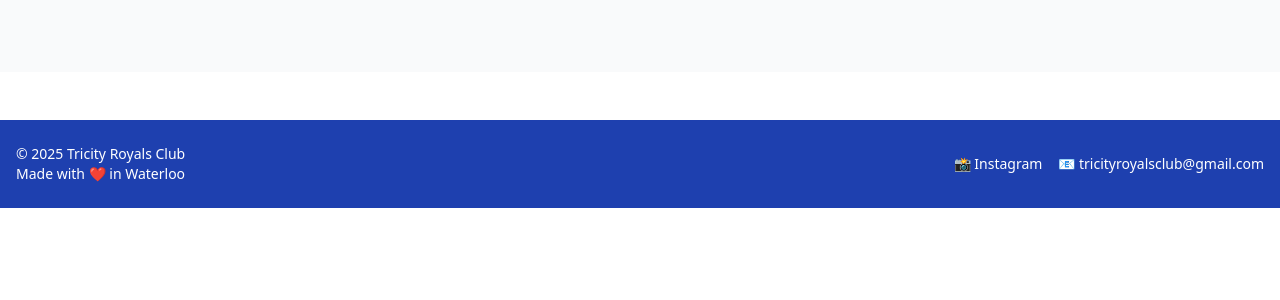
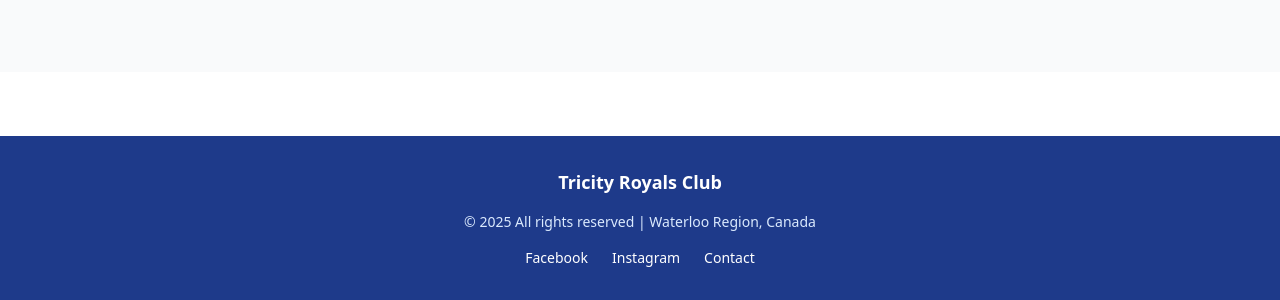
Before and after one commit to jagsrj/tricityroyalsclub, a React (Vite) app in the folder tricity-royals-client/: page /TeamList in a window 1280 px wide. Shown: the part 793-1093 px from the top of the page. Before the commit the page ends 1001 px from the top, so only its background shows below. Built offline with nearby package versions, Linux system fonts and the light colour scheme; no server answers.

Commit message:
updated footer on all pages

```diff
--- a/tricity-royals-client/package.json
+++ b/tricity-royals-client/package.json
@@ -21,6 +21,7 @@
     "@eslint/js": "^9.22.0",
     "@types/react": "^19.0.10",
     "@types/react-dom": "^19.0.4",
+    "@types/react-helmet": "^6.1.11",
     "@vitejs/plugin-react": "^4.3.4",
     "autoprefixer": "^10.4.21",
     "eslint": "^9.22.0",
--- a/tricity-royals-client/src/components/Footer.tsx
+++ b/tricity-royals-client/src/components/Footer.tsx
@@ -1,33 +1,35 @@
 // src/components/Footer.tsx
+
 export default function Footer() {
     return (
-      <footer className="bg-blue-800 text-white text-sm py-6 mt-12">
-        <div className="max-w-7xl mx-auto px-4 flex flex-col sm:flex-row items-center justify-between gap-4">
-
-          {/* Left: Copyright */}
-          <div className="text-center sm:text-left">
-            <p>© {new Date().getFullYear()} Tricity Royals Club</p>
-            <p>Made with ❤️ in Waterloo</p>
-          </div>
-
-          {/* Right: Links */}
-          <div className="flex gap-4 items-center">
+      <footer className="bg-blue-900 text-white py-8 px-6 mt-16">
+        <div className="max-w-4xl mx-auto text-center space-y-4">
+          <p className="font-semibold text-lg">Tricity Royals Club</p>
+          <p className="text-sm text-blue-100">
+            © {new Date().getFullYear()} All rights reserved | Waterloo Region, Canada
+          </p>
+          <div className="flex justify-center gap-6 mt-2 text-sm">
             <a
-              href="https://www.instagram.com/tricityroyals"
+              href="https://facebook.com"
               target="_blank"
               rel="noopener noreferrer"
-              className="hover:text-blue-200 transition"
-              title="Instagram"
+              className="hover:text-blue-300"
             >
-              📸 Instagram
+              Facebook
             </a>
-
             <a
-              href="mailto:tricityroyalsclub@gmail.com"
-              className="hover:text-blue-200 transition"
-              title="Email Us"
+              href="https://www.instagram.com/tricityroyals/#"
+              target="_blank"
+              rel="noopener noreferrer"
+              className="hover:text-blue-300"
             >
-              📧 tricityroyalsclub@gmail.com
+              Instagram
+            </a>
+            <a
+              href="mailto:info@tricityroyals.ca"
+              className="hover:text-blue-300"
+            >
+              Contact
             </a>
           </div>
         </div>
--- a/tricity-royals-client/src/pages/Home.tsx
+++ b/tricity-royals-client/src/pages/Home.tsx
@@ -150,20 +150,7 @@ export default function Home() {
           </div>
         </section>
 
-        {/* 🔹 Footer */}
-        <footer className="bg-blue-900 text-white py-8 px-6 mt-16">
-          <div className="max-w-4xl mx-auto text-center space-y-4">
-            <p className="font-semibold text-lg">Tricity Royals Club</p>
-            <p className="text-sm text-blue-100">
-              © {new Date().getFullYear()} All rights reserved | Waterloo Region, Canada
-            </p>
-            <div className="flex justify-center gap-6 mt-2 text-sm">
-              <a href="https://facebook.com" target="_blank" className="hover:text-blue-300">Facebook</a>
-              <a href="https://instagram.com" target="_blank" className="hover:text-blue-300">Instagram</a>
-              <a href="mailto:info@tricityroyals.ca" className="hover:text-blue-300">Contact</a>
-            </div>
-          </div>
-        </footer>
+
       </div>
     </>
   )
--- a/tricity-royals-client/src/pages/MemberSignUp.tsx
+++ b/tricity-royals-client/src/pages/MemberSignUp.tsx
@@ -1,6 +1,6 @@
 import { useState } from 'react'
 
-const sportsOptions = ['Cricket', 'Volleyball', 'Pickleball', 'Badminton']
+//const sportsOptions = ['Cricket', 'Volleyball', 'Pickleball', 'Badminton']
 const ageGroups = ['U13', 'U17', 'Adult']
 const experienceLevels = ['Beginner', 'Intermediate', 'Advanced']
 
```
Also changed, not shown: 1 other file (tests, documents, lock files or other folders).
